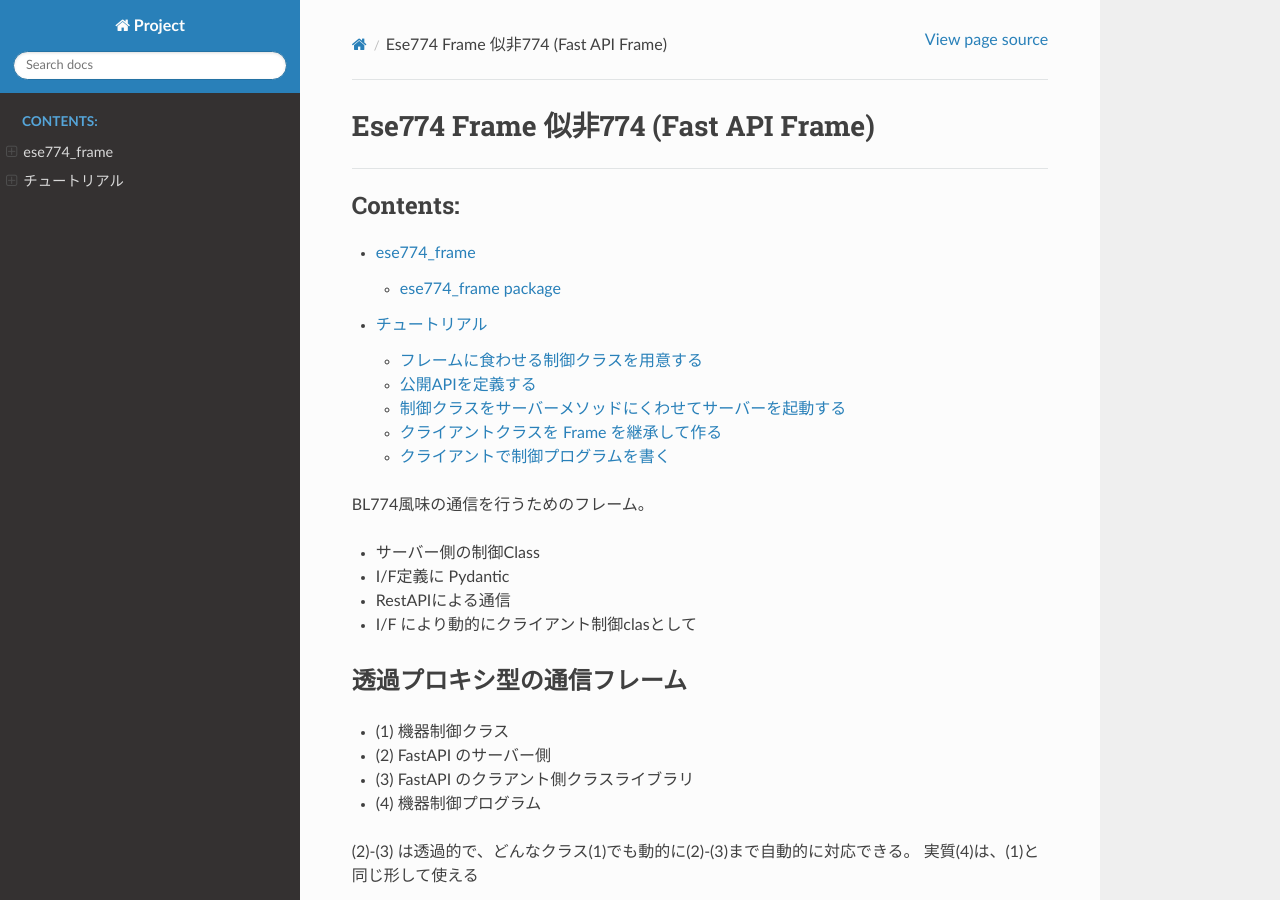
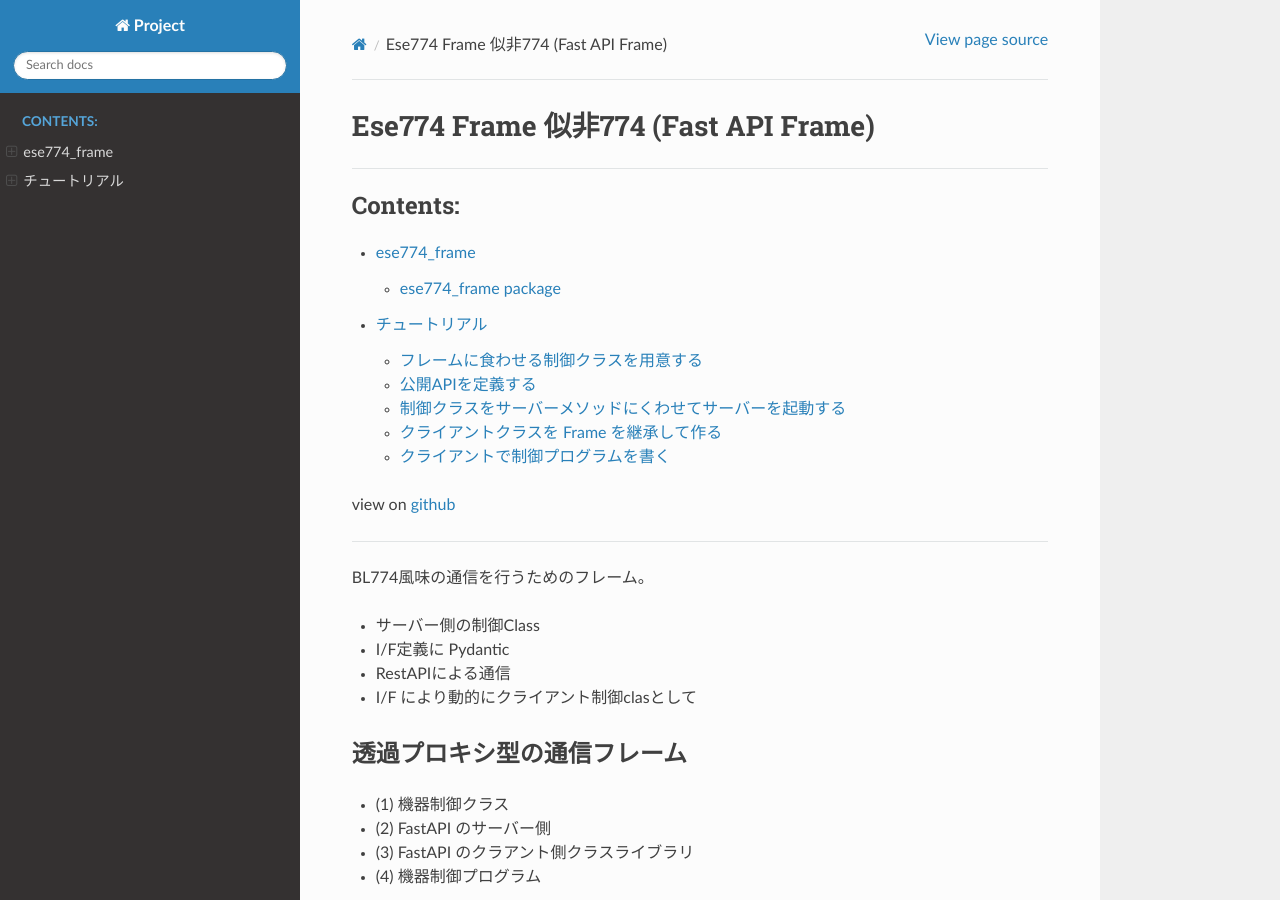
Before and after one commit to ohara-lab-su/ese774_frame, a Sphinx documentation site: the page built from docs/index.md, in a window 1280 px wide and 900 px high. Built offline with Sphinx 7.4.7 and the Read the Docs theme 3.1.0, drawn with Linux system fonts in a browser that asks for light colours.

Commit message:
Update README with project and documentation links.

````diff
--- a/docs/index.md
+++ b/docs/index.md
@@ -9,6 +9,9 @@
 api/modules
 tutorials/ese774_intro
 ```
+view on [github](https://github.com/ohara-lab-su/ese774_frame/)
+
+---
 
 BL774風味の通信を行うためのフレーム。
 
````
